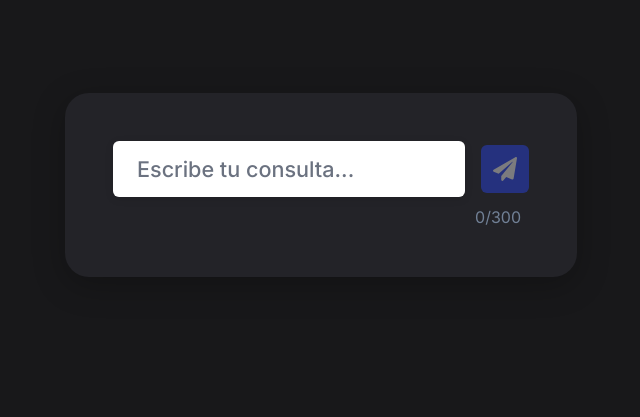
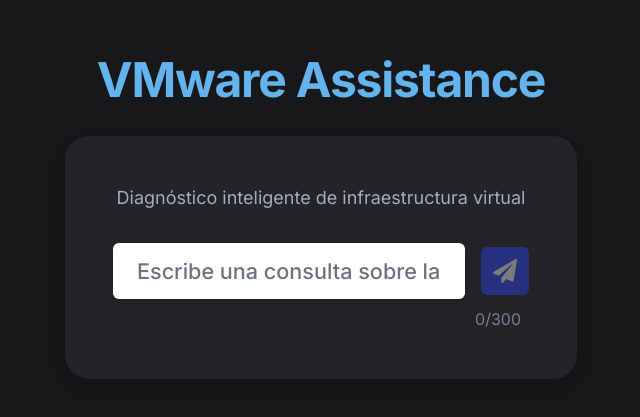
Before and after one commit to nyacho04/react-vite-test, a React (Vite) app in the folder poc_vmware_assistance/frontend/: page / in a window 1280 px wide. Shown: the part 215-632 px from the top of the page, without its empty margins (319-959 px from the left). Built offline with nearby package versions, Linux system fonts and the light colour scheme.

Commit message:
commit message

```diff
--- a/poc_vmware_assistance/frontend/src/App.jsx
+++ b/poc_vmware_assistance/frontend/src/App.jsx
@@ -94,7 +94,12 @@
   }
 
   return (
-    <Box minH="100vh" minW="100vw" bg="#18181A" display="flex" alignItems="center" justifyContent="center" position="relative">
+    <Box minH="100vh" minW="100vw" bg="#18181A" display="flex" flexDirection="column" alignItems="center" justifyContent="center" position="relative">
+      <Box mt={16} mb={8} textAlign="center">
+        <Heading size="2xl" color="blue.300" letterSpacing="tight">
+          VMware Assistance
+        </Heading>
+      </Box>
       <AnimatePresence>
         {chatOpen && (
           <motion.div
@@ -103,7 +108,7 @@
             animate={{ opacity: 1, y: 0 }}
             exit={{ opacity: 0, y: -20 }}
             transition={{ duration: 0.5 }}
-            style={{ position: 'absolute', top: 32, right: 48, zIndex: 10 }}
+            style={{ position: 'absolute', top: 48, right: 64, zIndex: 10 }}
           >
             <IconButton
               icon={<FaRedo />}
@@ -145,9 +150,12 @@
                 flexDirection="column"
                 alignItems="center"
                 justifyContent="center"
-                minH="120px"
+                minH="180px"
               >
-                <ChatInput onSendMessage={handleSendMessage} isLoading={isLoading} placeholder="Escribe tu consulta..." showCounter={true} modernStyle={true} />
+                <Text color="gray.400" fontSize="lg" mb={8}>
+                  Diagnóstico inteligente de infraestructura virtual
+                </Text>
+                <ChatInput onSendMessage={handleSendMessage} isLoading={isLoading} placeholder="Escribe una consulta sobre la infraestructura VMware." showCounter={true} modernStyle={true} />
               </Box>
             </motion.div>
           )}
@@ -176,12 +184,6 @@
                   position="relative"
                 >
                   <Flex w="full" direction="column" align="center" p={8} borderBottom="1px solid #222">
-                    <Heading size="lg" color="blue.300" mb={1}>
-                      VMware Assistance
-                    </Heading>
-                    <Text color="gray.400" fontSize="md">
-                      Diagnóstico inteligente de infraestructura virtual
-                    </Text>
                   </Flex>
                   <Box
                     flex={1}
```
